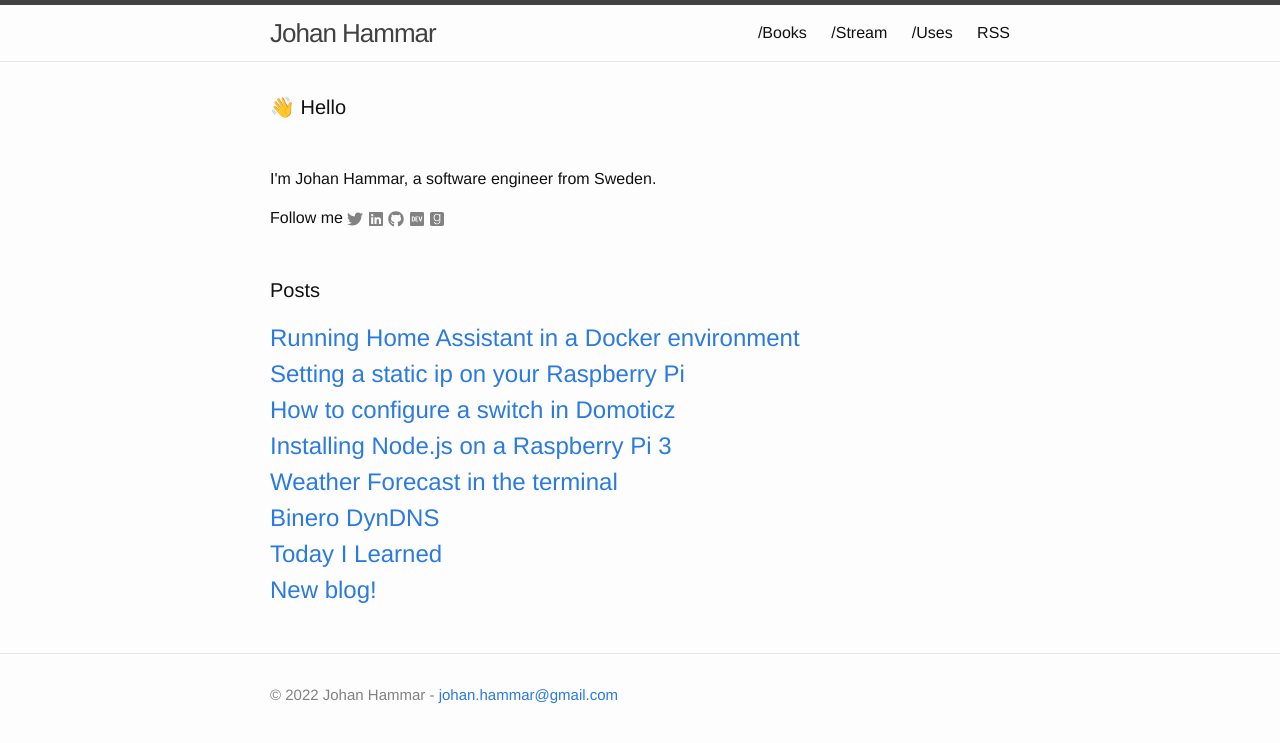
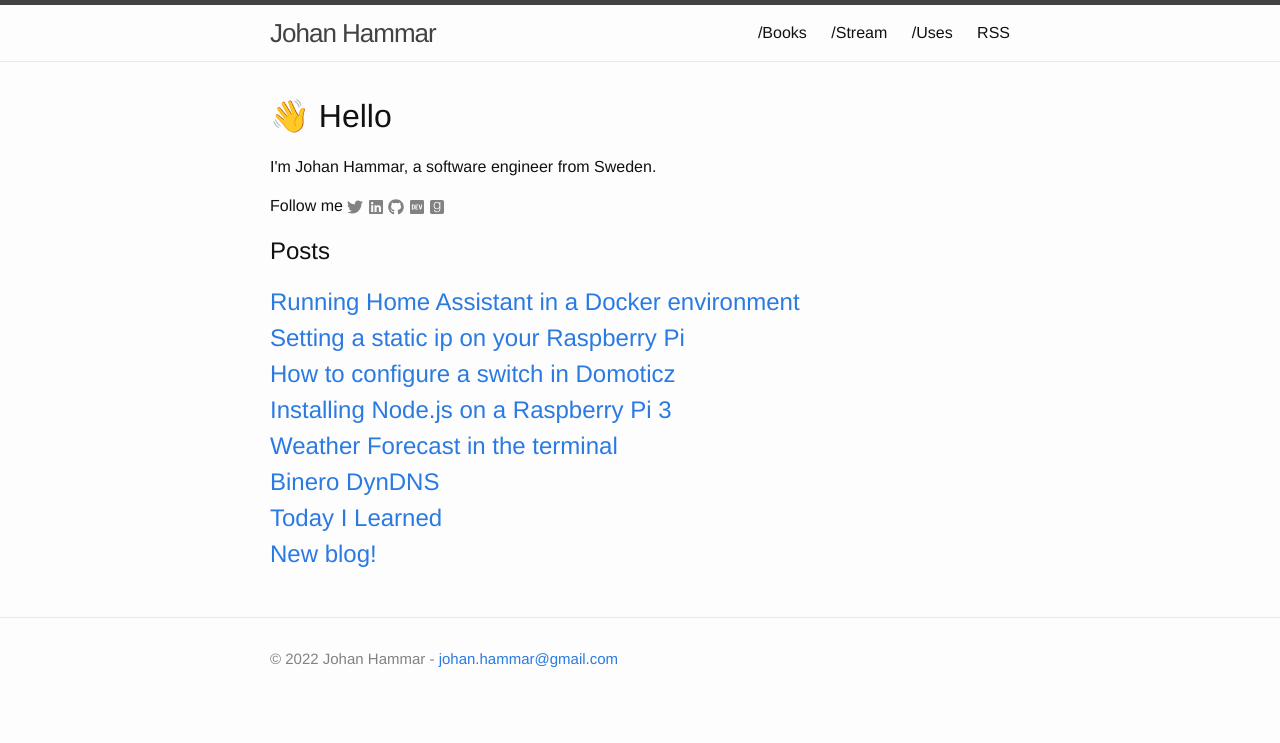
Before and after one commit to johanhammar/johanhammar.github.io, a Jekyll site: the page built from index.html, in a window 1280 px wide. Shown: the top 743 px of the page. Built offline with Jekyll 4.4.1, drawn with Linux system fonts in a browser that asks for light colours; emoji names are drawn with the system emoji font.

Commit message:
Improve layout

```diff
--- a/_sass/_layout.scss
+++ b/_sass/_layout.scss
@@ -171,7 +171,11 @@
     padding: $spacing-unit 0;
 }
 
-.page-heading {
+.page-heading h1 {
+    font-size: 22px;
+}
+
+.page-heading h2 {
     font-size: 20px;
 }
 
--- a/css/main.scss
+++ b/css/main.scss
@@ -49,5 +49,6 @@
 @import
         "base",
         "layout",
-        "syntax-highlighting"
+        "syntax-highlighting",
+        "goodreads"
 ;
--- a/index.html
+++ b/index.html
@@ -7,7 +7,7 @@
 
   <h1 class="page-heading">:wave: Hello </h1>
 
-  <div class="page-content">
+  <div class="">
       <p>I'm Johan Hammar, a software engineer from Sweden.</p>
 
     <p>Follow me
@@ -33,6 +33,8 @@
     {% endif %}
     </p>
 
+    </p>
+
   </div>
 
   <h2 class="page-heading">Posts</h2>
```
